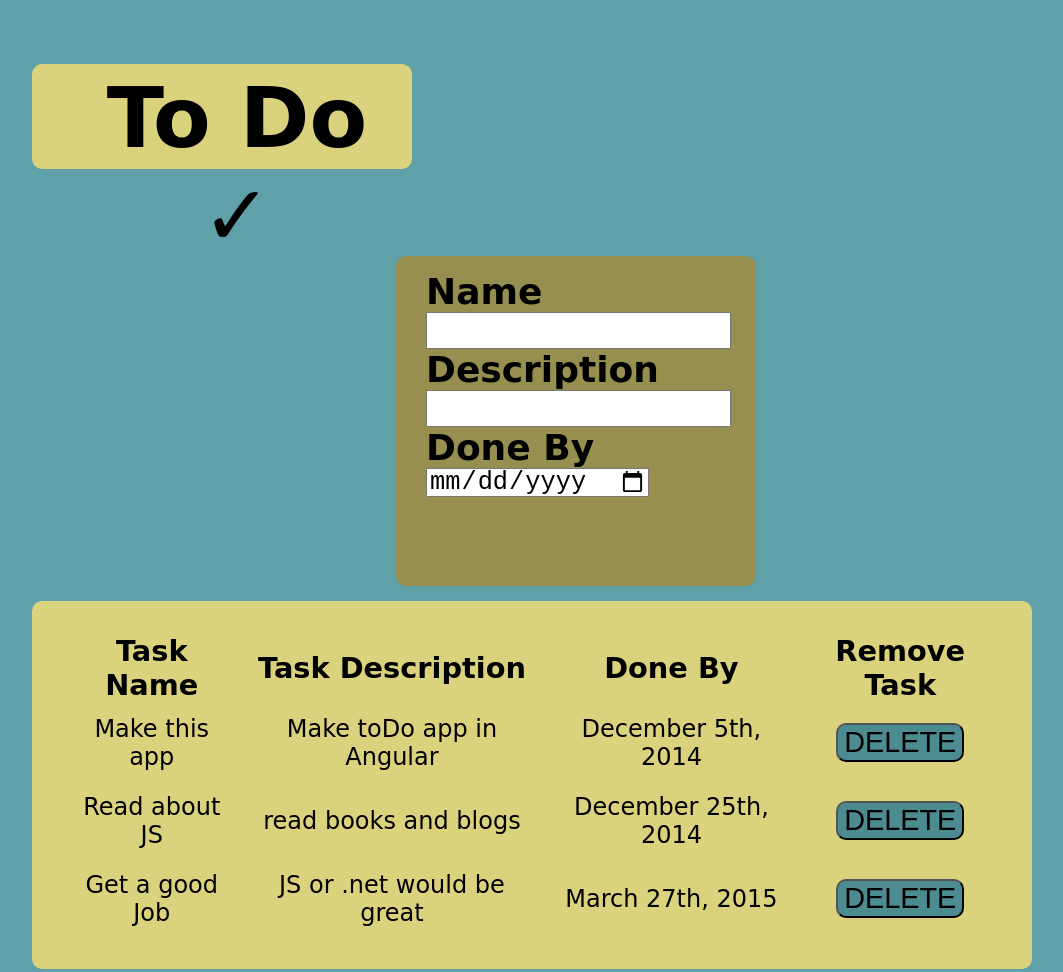
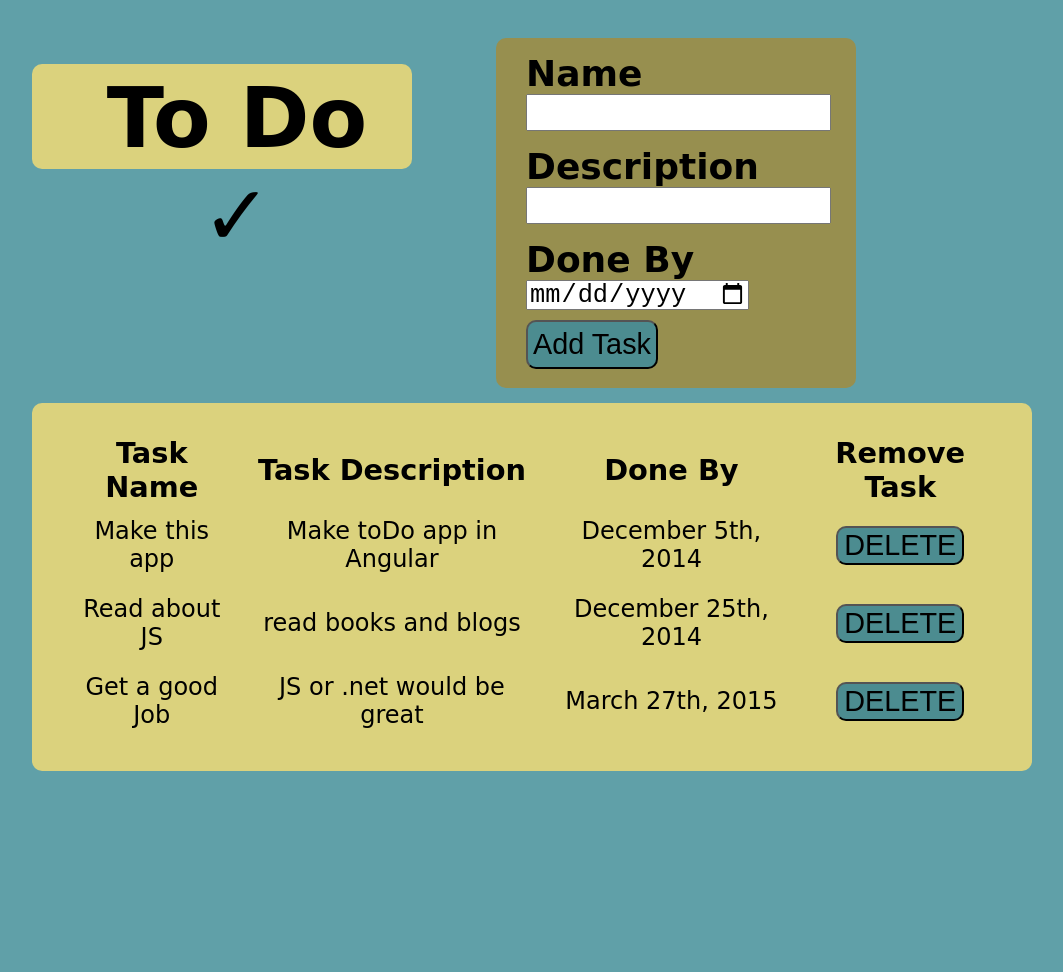
Before and after one commit to jspencersharpe/To-Do-App, a website: page index.html in a window 1280 px wide. Shown: the whole page, without its empty margins (16-1079 px from the left). After the commit the page ends 800 px from the top, so only its background shows below. Drawn offline with nearby package versions, Linux system fonts and the light colour scheme; a web font is replaced by a local one.

Commit message:
fixed margin

```diff
--- a/index.html
+++ b/index.html
@@ -11,14 +11,21 @@
   </head>
   <body>
     <div class="container" ng-controller="ToDoController as todoCtrl">
-      <div id="top-part">
         <h1>To Do &#10003;</h1>
     <form name="myForm" ng-submit="myForm.$valid && todoCtrl.addNewTask()" novalidate>
-      <label>Name</label><input type="text" ng-model="todoCtrl.newTask.name" required>
-      <label>Description</label><input type="text" ng-model="todoCtrl.newTask.desc" required>
-      <label>Done By</label><input id="date" type="date" ng-model="todoCtrl.newTask.due" required>
-      <input id="add-task"type="submit" value="Add Task" ng-show="myForm.$valid"></input>
-     </div>
+      <div class="form-group" ng-class="{'has-error':!todoCtrl.newTask.name}">
+        <label class="control-label">Name</label>
+        <input class="form-control" type="text" ng-model="todoCtrl.newTask.name" required>
+      </div>
+      <div class="form-group" ng-class="{'has-error':!todoCtrl.newTask.desc}">
+        <label class="control-label">Description</label>
+        <input class="form-control" type="text" ng-model="todoCtrl.newTask.desc" required>
+      </div>
+      <div class="form-group" ng-class="{'has-error':!todoCtrl.newTask.due}">
+        <label class="control-label">Done By</label>
+        <input class="form-control" id="date" type="date" ng-model="todoCtrl.newTask.due" required>
+      </div>
+      <input id="add-task"type="submit" value="Add Task" ng-disabled="myForm.$invalid && disabled"></input>
    </form>
    <table>
      <thead>
--- a/main.css
+++ b/main.css
@@ -41,12 +41,13 @@ input {
 
 form {
   padding-left: 30px;
+  padding-bottom: 20px;
   height: 330px;
   max-width: 330px;
   background-color: rgb(151, 143, 79);
   border-radius: 10px;
   float: right;
-  margin-right: 500px;
+  margin-right: 400px;
   margin-top: 30px;
   margin-bottom: 15px;
 }
```
